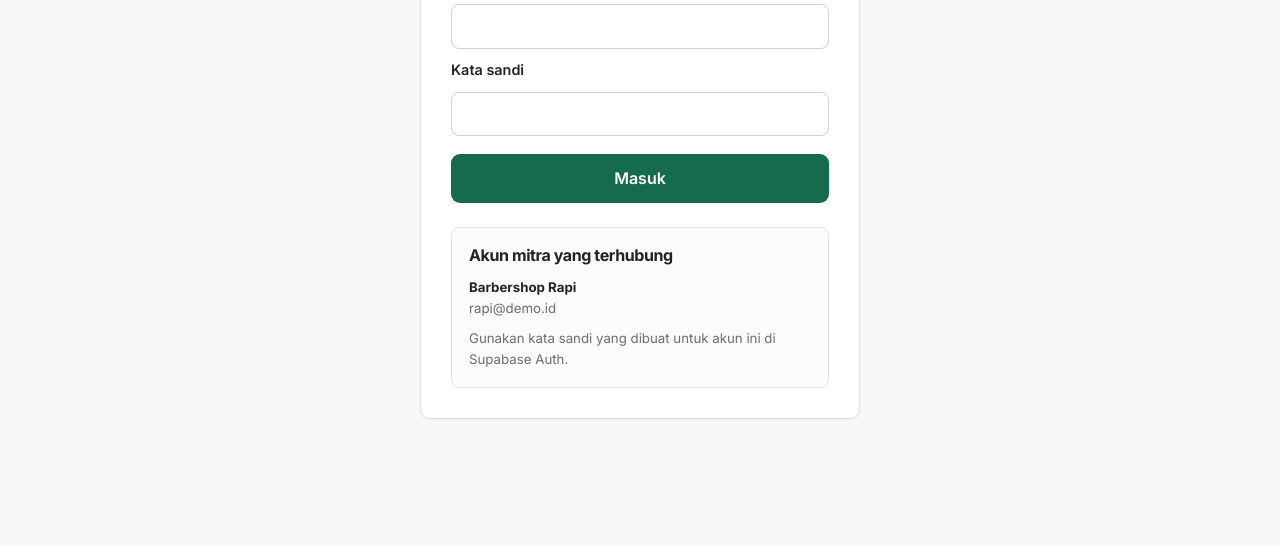
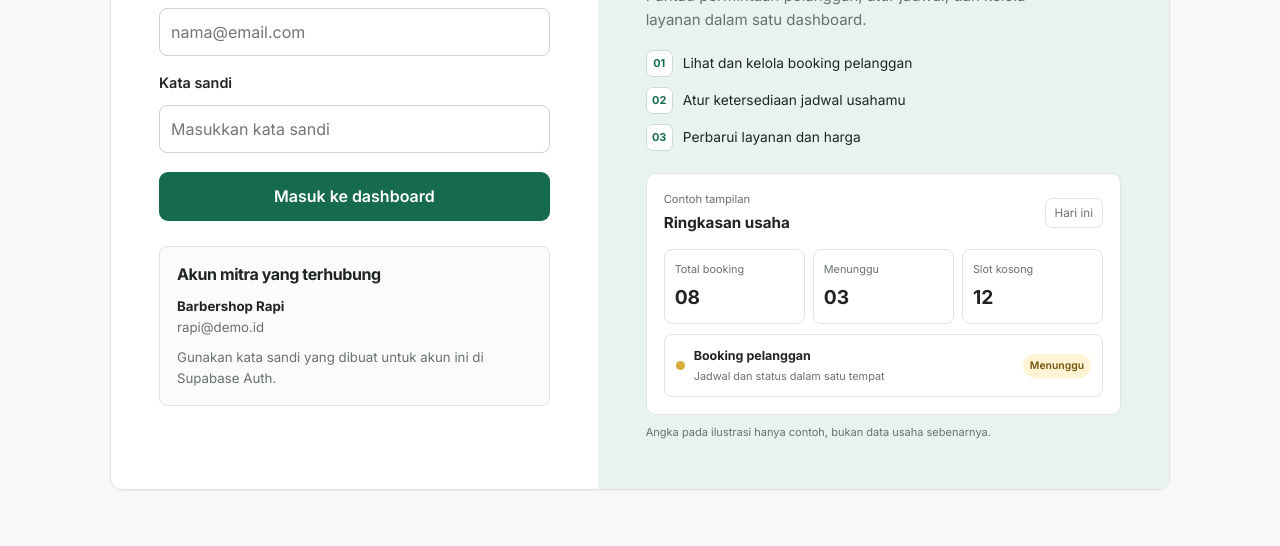
Before and after one commit to MarcilTNI/SistemBooking, a website: page mitra/login.html in a window 1280 px wide. Shown: the part 319-865 px from the top of the page. Before the commit the page ends 800 px from the top, so only its background shows below. Drawn offline with nearby package versions, Linux system fonts and the light colour scheme.

Commit message:
feat: Revamp mitra login page with enhanced layout and showcase features

```diff
--- /dev/null
+++ b/css/login.css
@@ -0,0 +1,310 @@
+.auth-main {
+  width: min(100% - 36px, 1060px);
+  margin-inline: auto;
+  padding: 46px 0 56px;
+  place-items: center;
+}
+
+.mitra-login-layout {
+  display: grid;
+  width: 100%;
+  grid-template-columns: minmax(0, .92fr) minmax(0, 1.08fr);
+  align-items: stretch;
+  overflow: hidden;
+  border: 1px solid var(--color-border);
+  border-radius: 12px;
+  background: var(--color-surface);
+  box-shadow: var(--shadow);
+}
+
+.mitra-login-card {
+  width: 100%;
+  padding: clamp(26px, 4vw, 48px);
+  border: 0;
+  border-radius: 0;
+  box-shadow: none;
+}
+
+.mitra-login-card h1 {
+  margin-bottom: 8px;
+  font-size: clamp(1.75rem, 3vw, 2.15rem);
+}
+
+.login-intro {
+  margin-bottom: 25px;
+  font-size: .92rem;
+}
+
+.mitra-login-card .auth-form {
+  gap: 11px;
+}
+
+.mitra-login-card .auth-form label:not(:first-child) {
+  margin-top: 5px;
+}
+
+.mitra-login-card .auth-form input {
+  min-height: 48px;
+}
+
+.mitra-login-card .auth-form .button {
+  min-height: 48px;
+  margin-top: 8px;
+}
+
+.demo-accounts {
+  margin-top: 25px;
+}
+
+.login-showcase {
+  display: flex;
+  min-width: 0;
+  flex-direction: column;
+  justify-content: center;
+  padding: clamp(28px, 4vw, 48px);
+  background: var(--color-accent-soft);
+}
+
+.showcase-copy {
+  max-width: 410px;
+}
+
+.showcase-kicker {
+  margin-bottom: 12px;
+  color: var(--color-accent);
+  font-size: .78rem;
+  font-weight: 700;
+  letter-spacing: .08em;
+  text-transform: uppercase;
+}
+
+.showcase-copy h2 {
+  max-width: 390px;
+  margin-bottom: 12px;
+  font-size: clamp(1.7rem, 3.2vw, 2.4rem);
+}
+
+.showcase-copy > p:last-child {
+  max-width: 390px;
+  margin-bottom: 19px;
+  font-size: .94rem;
+}
+
+.showcase-benefits {
+  display: grid;
+  gap: 10px;
+  margin: 0 0 22px;
+  padding: 0;
+  list-style: none;
+}
+
+.showcase-benefits li {
+  display: flex;
+  align-items: center;
+  gap: 10px;
+  color: var(--color-text);
+  font-size: .86rem;
+}
+
+.showcase-benefits li span {
+  display: grid;
+  width: 27px;
+  height: 27px;
+  flex: 0 0 27px;
+  place-items: center;
+  border: 1px solid #c9ded1;
+  border-radius: 7px;
+  background: var(--color-surface);
+  color: var(--color-accent);
+  font-size: .68rem;
+  font-weight: 700;
+}
+
+.showcase-preview {
+  padding: 17px;
+  border: 1px solid var(--color-border);
+  border-radius: 10px;
+  background: var(--color-surface);
+}
+
+.preview-heading {
+  display: flex;
+  align-items: center;
+  justify-content: space-between;
+  gap: 10px;
+  margin-bottom: 14px;
+}
+
+.preview-heading > div {
+  display: grid;
+  gap: 3px;
+}
+
+.preview-caption {
+  color: var(--color-muted);
+  font-size: .7rem;
+}
+
+.preview-heading strong {
+  font-size: .95rem;
+}
+
+.preview-day {
+  padding: 5px 9px;
+  border: 1px solid var(--color-border);
+  border-radius: 7px;
+  color: var(--color-muted);
+  font-size: .73rem;
+}
+
+.preview-stats {
+  display: grid;
+  grid-template-columns: repeat(3, minmax(0, 1fr));
+  gap: 8px;
+}
+
+.preview-stats > div {
+  display: grid;
+  gap: 5px;
+  padding: 11px 10px;
+  border: 1px solid var(--color-border);
+  border-radius: 8px;
+}
+
+.preview-stats span {
+  color: var(--color-muted);
+  font-size: .68rem;
+}
+
+.preview-stats strong {
+  font-size: 1.2rem;
+}
+
+.preview-booking {
+  display: flex;
+  align-items: center;
+  gap: 9px;
+  margin-top: 10px;
+  padding: 11px;
+  border: 1px solid var(--color-border);
+  border-radius: 8px;
+}
+
+.preview-booking-dot {
+  width: 9px;
+  height: 9px;
+  flex: 0 0 9px;
+  border-radius: 50%;
+  background: #d7ad3a;
+}
+
+.preview-booking > div {
+  display: grid;
+  min-width: 0;
+  gap: 2px;
+}
+
+.preview-booking > div strong {
+  font-size: .78rem;
+}
+
+.preview-booking > div span {
+  color: var(--color-muted);
+  font-size: .68rem;
+}
+
+.preview-status {
+  margin-left: auto;
+  padding: 4px 7px;
+  border-radius: 99px;
+  background: var(--color-pending-bg);
+  color: var(--color-pending-text);
+  font-size: .65rem;
+  font-weight: 600;
+  white-space: nowrap;
+}
+
+.showcase-note {
+  margin: 9px 0 0;
+  color: var(--color-muted);
+  font-size: .69rem;
+}
+
+@media (max-width: 760px) {
+  .auth-main {
+    width: min(100% - 30px, 540px);
+    padding: 25px 0 36px;
+    place-items: start center;
+  }
+
+  .mitra-login-layout {
+    grid-template-columns: 1fr;
+  }
+
+  .login-showcase {
+    order: -1;
+    padding: 23px;
+  }
+
+  .showcase-copy h2 {
+    max-width: 480px;
+    font-size: 1.55rem;
+  }
+
+  .showcase-copy > p:last-child {
+    margin-bottom: 13px;
+  }
+
+  .showcase-benefits {
+    grid-template-columns: 1fr;
+    gap: 7px;
+    margin-bottom: 14px;
+  }
+
+  .showcase-benefits li {
+    font-size: .8rem;
+  }
+
+  .showcase-preview {
+    padding: 13px;
+  }
+
+  .mitra-login-card {
+    padding: 25px;
+  }
+}
+
+@media (max-width: 430px) {
+  .auth-main {
+    width: min(100% - 22px, 540px);
+    padding-top: 16px;
+  }
+
+  .login-showcase {
+    padding: 18px;
+  }
+
+  .showcase-benefits {
+    grid-template-columns: 1fr;
+  }
+
+  .showcase-benefits li:nth-child(n + 3) {
+    display: none;
+  }
+
+  .preview-stats {
+    gap: 6px;
+  }
+
+  .preview-stats > div {
+    padding: 9px 7px;
+  }
+
+  .preview-stats span {
+    font-size: .62rem;
+  }
+
+  .preview-booking > div span {
+    display: none;
+  }
+}
--- a/mitra/login.html
+++ b/mitra/login.html
@@ -11,43 +11,47 @@
       rel="stylesheet"
     />
     <link rel="stylesheet" href="../css/style.css" />
+    <link rel="stylesheet" href="../css/login.css" />
   </head>
   <body class="auth-page">
     <header class="site-header">
       <div class="container header-inner">
         <a class="brand" href="../index.html"
-          ><span class="brand-mark" aria-hidden="true">N</span
+          ><span class="brand-mark" aria-hidden="true">B</span
           ><span data-product-name>BookingYukk!</span></a
         ><a class="text-link" href="../index.html">Kembali ke beranda</a>
       </div>
     </header>
     <main class="auth-main">
-      <section class="auth-card">
-        <p class="eyebrow">Area mitra</p>
-        <h1>Masuk ke dashboard</h1>
-        <p class="muted">
-          Gunakan akun demo untuk mencoba pengelolaan booking.
+      <div class="mitra-login-layout">
+        <section class="auth-card mitra-login-card" aria-labelledby="login-heading">
+          <p class="eyebrow">Portal mitra</p>
+          <h1 id="login-heading">Selamat datang kembali</h1>
+          <p class="login-intro">
+            Masuk untuk mengelola jadwal dan booking usahamu.
           </p>
           <form id="login-form" class="auth-form" novalidate>
-          <label for="email">Email</label
-          ><input
+            <label for="email">Email</label>
+            <input
               id="email"
               name="email"
               type="email"
               autocomplete="username"
+              placeholder="nama@email.com"
               required
             />
-          <label for="password">Kata sandi</label
-          ><input
+            <label for="password">Kata sandi</label>
+            <input
               id="password"
               name="password"
               type="password"
               autocomplete="current-password"
+              placeholder="Masukkan kata sandi"
               required
             />
             <div id="login-error" class="field-error" role="alert" hidden></div>
             <button class="button button-primary button-full" type="submit">
-            Masuk
+              Masuk ke dashboard
             </button>
           </form>
           <div class="demo-accounts">
@@ -58,6 +62,39 @@
             </p>
           </div>
         </section>
+        <aside class="login-showcase" aria-labelledby="showcase-heading">
+          <div class="showcase-copy">
+            <p class="showcase-kicker">BookingYukk! untuk mitra</p>
+            <h2 id="showcase-heading">Urus booking usaha, lebih teratur.</h2>
+            <p>
+              Pantau permintaan pelanggan, atur jadwal, dan kelola layanan
+              dalam satu dashboard.
+            </p>
+          </div>
+          <ul class="showcase-benefits">
+            <li><span aria-hidden="true">01</span> Lihat dan kelola booking pelanggan</li>
+            <li><span aria-hidden="true">02</span> Atur ketersediaan jadwal usahamu</li>
+            <li><span aria-hidden="true">03</span> Perbarui layanan dan harga</li>
+          </ul>
+          <div class="showcase-preview" aria-label="Ilustrasi ringkasan dashboard mitra">
+            <div class="preview-heading">
+              <div><span class="preview-caption">Contoh tampilan</span><strong>Ringkasan usaha</strong></div>
+              <span class="preview-day">Hari ini</span>
+            </div>
+            <div class="preview-stats" aria-hidden="true">
+              <div><span>Total booking</span><strong>08</strong></div>
+              <div><span>Menunggu</span><strong>03</strong></div>
+              <div><span>Slot kosong</span><strong>12</strong></div>
+            </div>
+            <div class="preview-booking" aria-hidden="true">
+              <span class="preview-booking-dot"></span>
+              <div><strong>Booking pelanggan</strong><span>Jadwal dan status dalam satu tempat</span></div>
+              <span class="preview-status">Menunggu</span>
+            </div>
+          </div>
+          <p class="showcase-note">Angka pada ilustrasi hanya contoh, bukan data usaha sebenarnya.</p>
+        </aside>
+      </div>
     </main>
     <script src="https://cdn.jsdelivr.net/npm/@supabase/supabase-js@2.118.0/dist/umd/supabase.js"></script>
     <script src="../js/supabase-client.js"></script>
--- a/revisi.txt
+++ b/revisi.txt
@@ -13,3 +13,6 @@ di page mitra aku pengen ada:
   5. Layanan & harga = di bagian atas ada "Informasi" lalu di bawah ada katalog layanan yang bisa di ubah, hapus atau tambah layanan.
 
   mungkin segitu dulu, fungsi revisi kali ini aku pengen memisah segala fitur/page ke navbarnya masing-masing supaya mudah dilihat dan di navigasi. aku harap kamu bertanya dulu ke aku untuk memastikan segala bentuk revisi ini setelah itu baru eksekusi
+
+
+oke sekarang revisi di bagian login mitra, aku pengen di tambahin sesuatu detail gitu, biar ngga plat form login saja, kaya misal form login di sebelah kiri, di sebelah kanannya ada apa gitu, jujur aku belom kepikiran sih. fokus di perbaikan halaman login mitra dulu, yang lainnya menyusul setelah ini selesai
```
Lines whose indentation alone changed are shown as unchanged.
